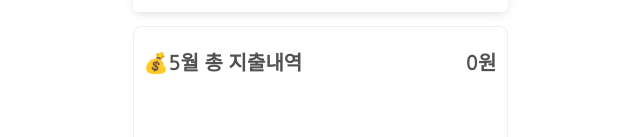
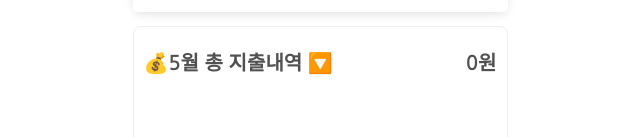
Before and after one commit to 22sook00/accountBook, a React (Create React App) app: page / in a window 1280 px wide. Shown: the part 364-501 px from the top of the page, without its empty margins (320-960 px from the left). Built offline with nearby package versions, Linux system fonts and the light colour scheme.

Commit message:
Add handleDropdown due to checking date fee

```diff
--- a/src/components/Lists/Lists.tsx
+++ b/src/components/Lists/Lists.tsx
@@ -1,5 +1,5 @@
 import moment from "moment";
-import React, { FC, useState, useEffect } from "react";
+import React, { FC, useState, useEffect, useCallback } from "react";
 import { useDispatch, useSelector } from "react-redux";
 import { useAppSelector } from "../../hooks/reduxHooks";
 import { IAddForm, IAddItems } from "../../interface/formInterface/IAddForm";
@@ -26,6 +26,7 @@ const Lists: FC<IProps> = ({ pickerOnlyMonth, selectedMonth }) => {
   );
   const onlyShowMonth = selectedMonth?.split("-")[1];
 
+  const [isOpenDropdown, setIsOpenDropdown] = useState<boolean>(false);
   const [ttlPriceByMonth, setTtlPriceByMonth] = useState<number>(0);
   const [isOpen, setIsOpen] = useState<boolean>(false);
   const [selectedItem, setSelectedItem] = useState<any>([]);
@@ -62,10 +63,14 @@ const Lists: FC<IProps> = ({ pickerOnlyMonth, selectedMonth }) => {
     );
   };
 
+  const handleDropdown = useCallback(() => {
+    setIsOpenDropdown(!isOpenDropdown);
+  }, [isOpenDropdown]);
+
   return (
     <section className="payment-list-section-style">
       <div className="ttl-amount-style">
-        <h1>💰{+onlyShowMonth}월 총 지출내역 </h1>{" "}
+        <h1 onClick={handleDropdown}>💰{+onlyShowMonth}월 총 지출내역 🔽</h1>
         <h1>{formatPriceNumber(ttlPriceByMonth)}원</h1>
       </div>
       {orderListByMonth &&
```
